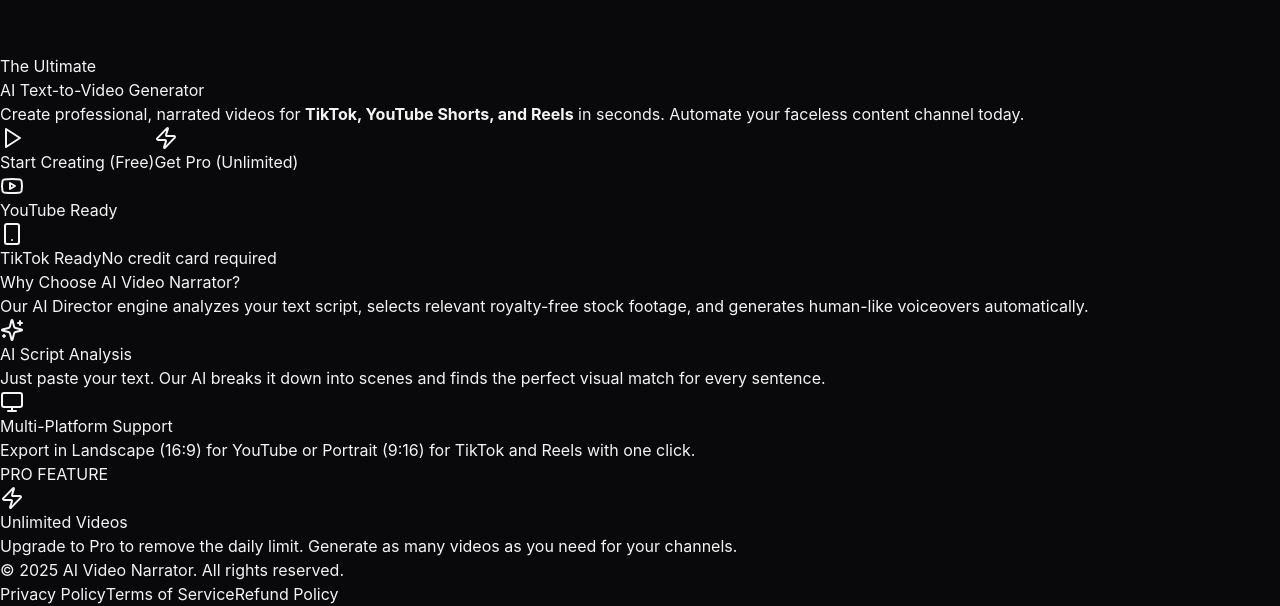
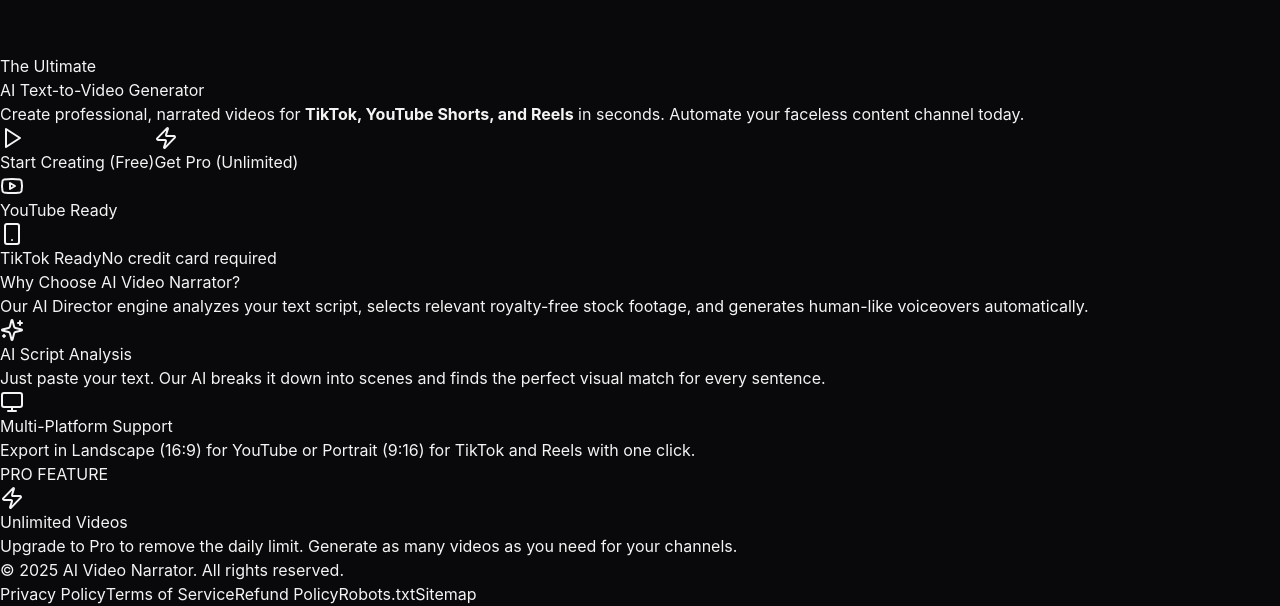
Before and after one commit to kimbo001/ai-video-narrator, a React (Vite) app: page / in a window 1280 px wide. Shown: the part 2354-2960 px from the top of the page. Built offline with nearby package versions, Linux system fonts and the light colour scheme.

Commit message:
robot.txt sitemap

```diff
--- a/src/App.tsx
+++ b/src/App.tsx
@@ -27,6 +27,13 @@
 
   // Helper to handle type-safe navigation and update URL
   const handleNavigate = (page: string) => {
+      // Handle static files first - check URL path, not page state
+      const pathname = window.location.pathname;
+      if (pathname === '/robots.txt' || pathname === '/sitemap.xml') {
+          // Already on static file, don't navigate
+          return;
+      }
+
       if (['home', 'generator', 'pricing', 'legal'].includes(page)) {
           const target = page as Page;
           setCurrentPage(target);
@@ -41,6 +48,14 @@
   };
 
   const renderPage = () => {
+      // Check URL path for static files before checking page state - FIXED
+      const pathname = window.location.pathname;
+      if (pathname === '/robots.txt' || pathname === '/sitemap.xml') {
+          // Let browser handle static files directly
+          return null;
+      }
+
+      // Your existing routing logic
       switch (currentPage) {
           case 'home':
               return <LandingPage onStart={() => handleNavigate('generator')} onNavigate={handleNavigate} />;
@@ -116,6 +131,9 @@
             <button onClick={() => handleNavigate('legal')} className="text-zinc-500 hover:text-zinc-300 text-sm">Privacy Policy</button>
             <button onClick={() => handleNavigate('legal')} className="text-zinc-500 hover:text-zinc-300 text-sm">Terms of Service</button>
             <button onClick={() => handleNavigate('legal')} className="text-zinc-500 hover:text-zinc-300 text-sm">Refund Policy</button>
+            {/* Add direct links for SEO */}
+            <a href="/robots.txt" target="_blank" rel="noopener noreferrer" className="text-zinc-500 hover:text-zinc-300 text-sm">Robots.txt</a>
+            <a href="/sitemap.xml" target="_blank" rel="noopener noreferrer" className="text-zinc-500 hover:text-zinc-300 text-sm">Sitemap</a>
           </div>
         </div>
       </footer>
```
Also changed, not shown: public/robots.txt (added), 1 other file (tests, documents, lock files or other folders). Lines whose indentation alone changed are shown as unchanged.
